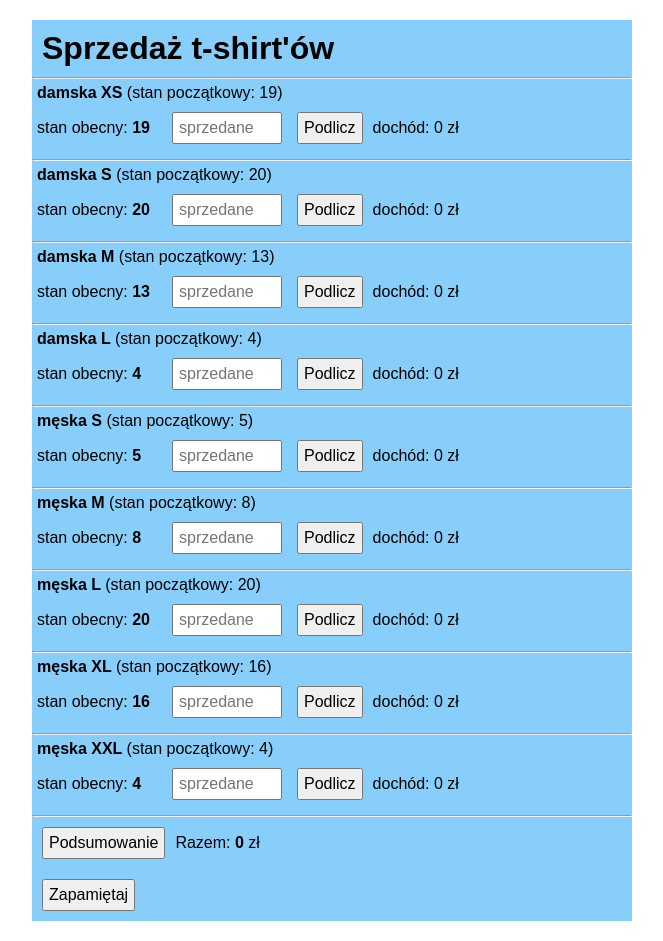
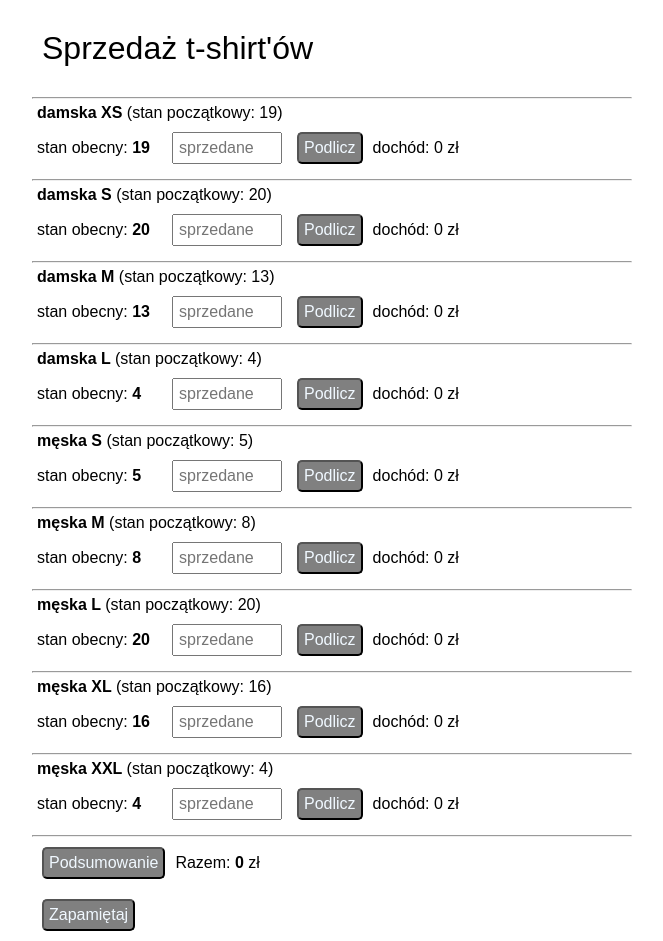
Before and after one commit to leszek-michno/store, a React (Create React App) app: page / in a window 1280 px wide. Shown: the whole page, without its empty margins (308-971 px from the left). Built offline with nearby package versions, Linux system fonts and the light colour scheme.

Commit message:
css changed

```diff
--- a/src/App.css
+++ b/src/App.css
@@ -1,9 +1,7 @@
-
 body {
-font-size: 16px;
-font-family: Arial, Helvetica, sans-serif;
+  font-size: 16px;
+  font-family: Arial, Helvetica, sans-serif;
 }
-
 label {
   display: inline-block;
   margin: 5px;
@@ -18,20 +16,21 @@ button {
   padding: 5px;
   margin: 10px;
   font-size: 16px;
-
+  background-color: gray;
+  border-radius: 5px;
+  color: aliceblue;
 }
 h1 {
   padding: 10px;
-  margin-top: 20px;
+  margin: 20px 0;
+  font-weight: lighter;
 }
-
 .blue {
   background-color: lightblue;
 }
 div {
-  width:600px;
+  width: 600px;
   margin: 0 auto;
-  background-color:lightskyblue
 }
 span {
   display: inline-block;
```
